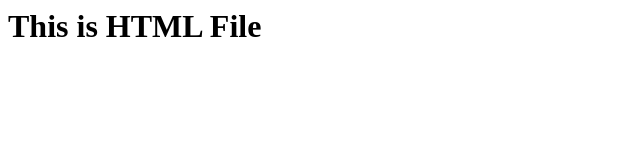
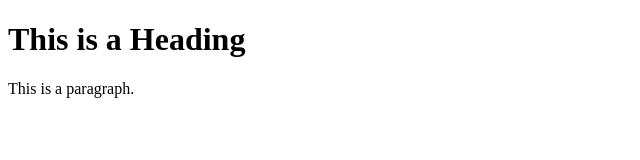
Before and after one commit to netheader76/project-git, a plain HTML site: page index.html in a window 1280 px wide. Shown: the whole page, without its empty margins (0-640 px from the left). Drawn offline with Linux system fonts and the light colour scheme.

Commit message:
add some html

```diff
--- a/index.html
+++ b/index.html
@@ -1 +1,12 @@
-<h1> This is HTML File </h>
+<!DOCTYPE html>
+<html>
+<head>
+<title>Page Title</title>
+</head>
+<body>
+
+<h1>This is a Heading</h1>
+<p>This is a paragraph.</p>
+
+</body>
+</html>
```
